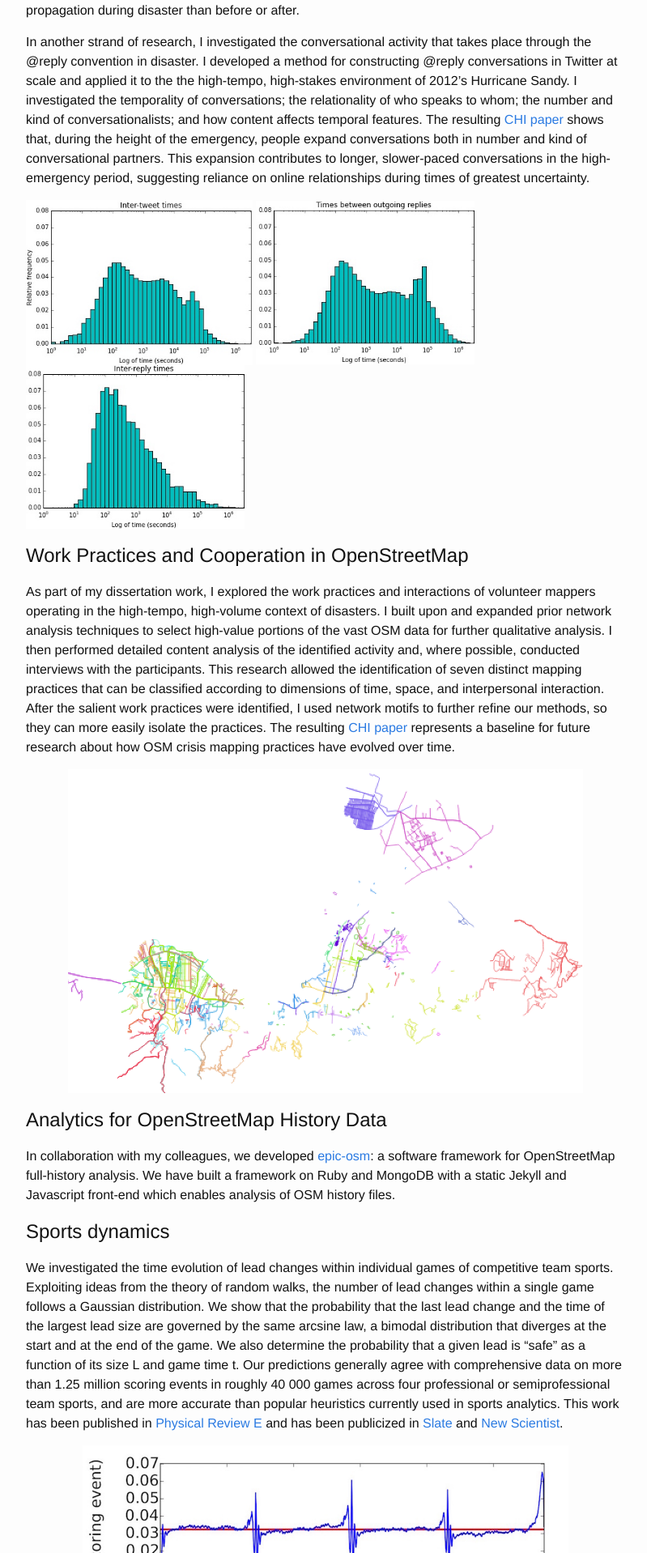
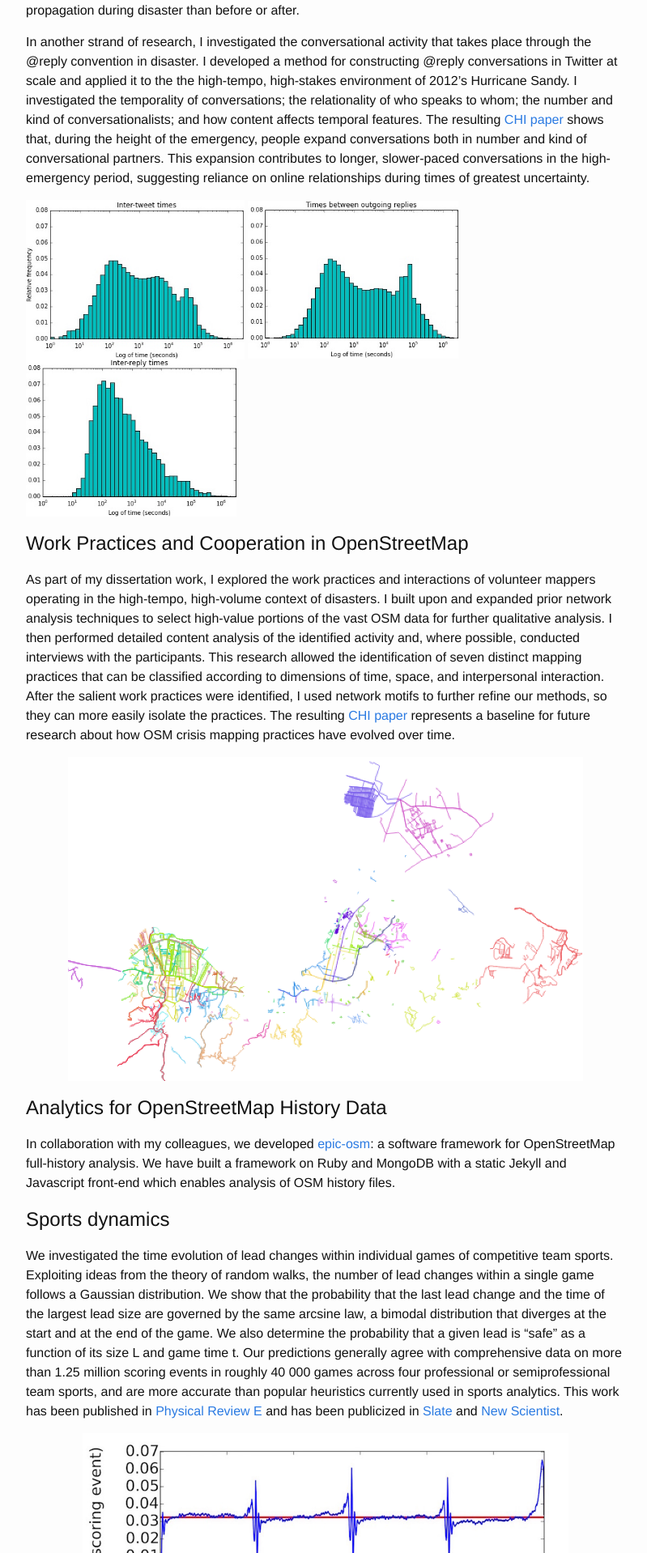
Before and after one commit to marinkala/marinkala.github.com, a Jekyll site: the page built from projects.md, in a window 1280 px wide. Shown: the part 1303-3221 px from the top of the page at 81% size, without its empty margins (238-1037 px from the left). Built offline with Jekyll 4.4.1, drawn with Linux system fonts in a browser that asks for light colours.

Commit message:
tweaking image size

```diff
--- a/projects.md
+++ b/projects.md
@@ -31,9 +31,9 @@
 In another strand of research, I investigated the conversational activity that takes place through the @reply convention in disaster. I developed a method for constructing @reply conversations in Twitter at scale and applied it to the the high-tempo, high-stakes environment of 2012's Hurricane Sandy. I investigated the temporality of conversations; the relationality of who speaks to whom; the number and kind of conversationalists; and how content affects temporal features. The resulting [CHI paper](https://dl.acm.org/citation.cfm?id=3173658) shows that, during the height of the emergency, people expand conversations both in number and kind of conversational partners. This expansion contributes to longer, slower-paced conversations in the high-emergency period, suggesting reliance on online relationships during times of greatest uncertainty.
 
 <p float="left">
-  <img src="/assets/intertweetTime.jpg" width="280" />
-  <img src="/assets/outReplyTime.jpg" width="270" />
-  <img src="/assets/InterreplyTime.jpg" width="270" />
+  <img src="/assets/intertweetTime.jpg" width="270" />
+  <img src="/assets/outReplyTime.jpg" width="260" />
+  <img src="/assets/InterreplyTime.jpg" width="260" />
 </p>
 
 ## Work Practices and Cooperation in OpenStreetMap
```
